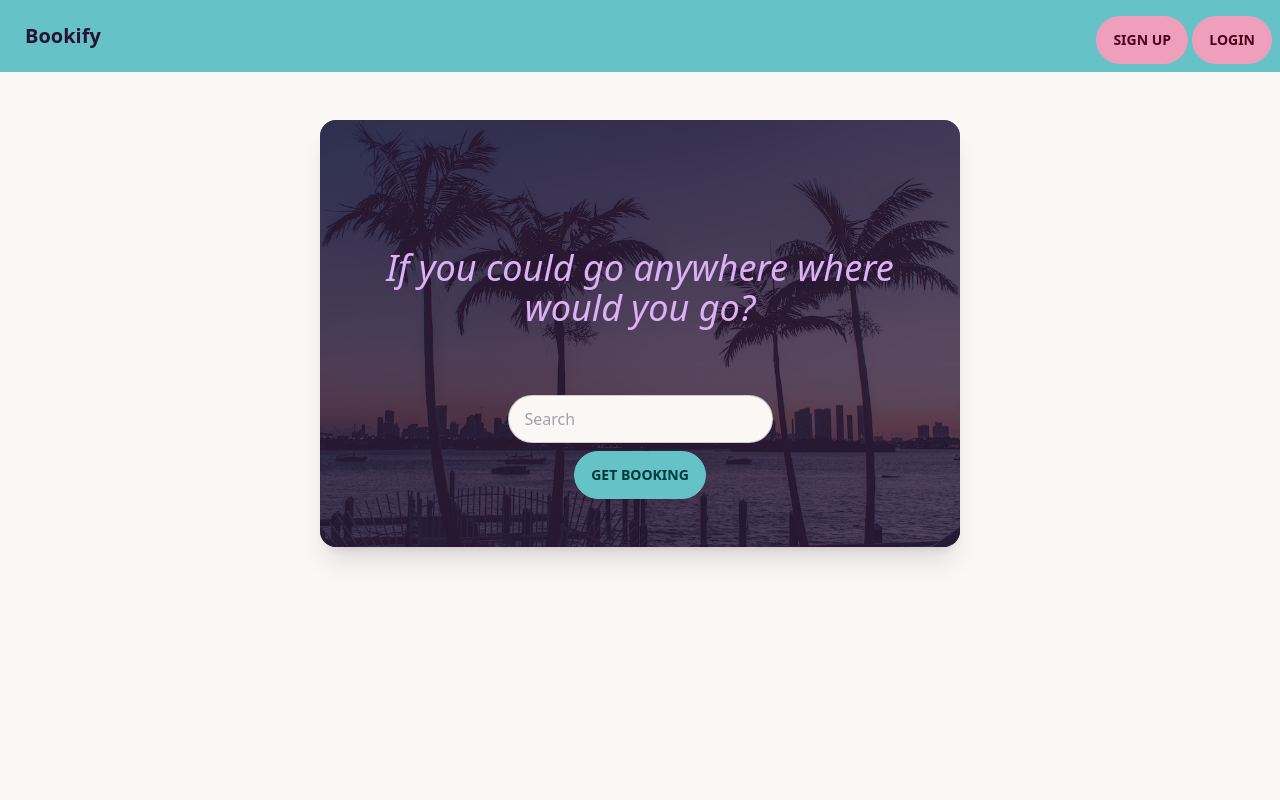
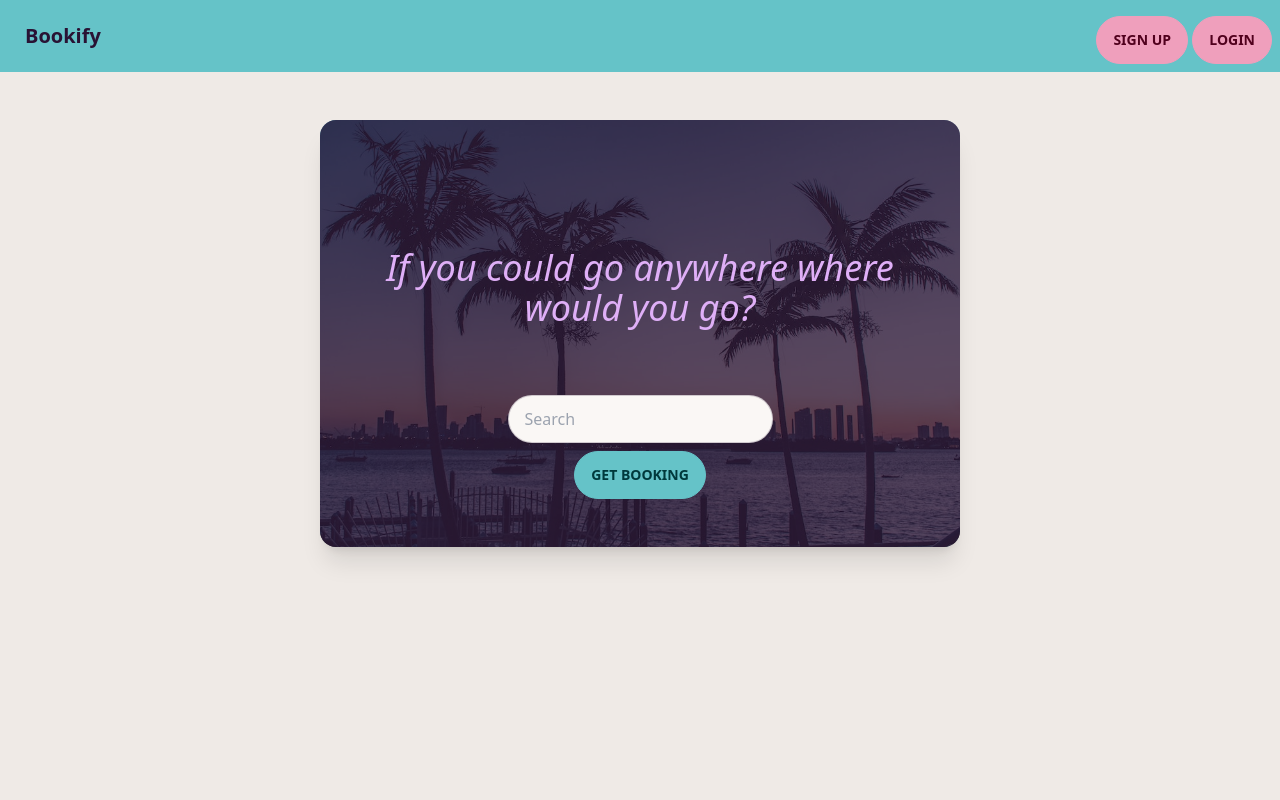
Before and after one commit to dave-sh/bookify, a PHP site: page / in a window 1280 px wide. Run offline with PHP 8.4, Linux system fonts and the light colour scheme; some libraries are stand-ins or nearby versions.

Commit message:
touched up background color

```diff
--- a/index.php
+++ b/index.php
@@ -50,6 +50,8 @@
         </div>
       </div>
     </div>
+
+    <div class="bg-base-200 flex-1">
       <div id="introCard" class="card w-1/2 mt-12 mx-auto bg-base-100 shadow-xl image-full">
         <figure><img src="images/florida.jpeg" alt="Shoes" /></figure>
         <div class="card-body items-center text-center">
@@ -62,6 +64,7 @@
           </div>
         </div>
       </div>
+    </div>
 
   </div>
 </body>
```
Lines whose indentation alone changed are shown as unchanged.
